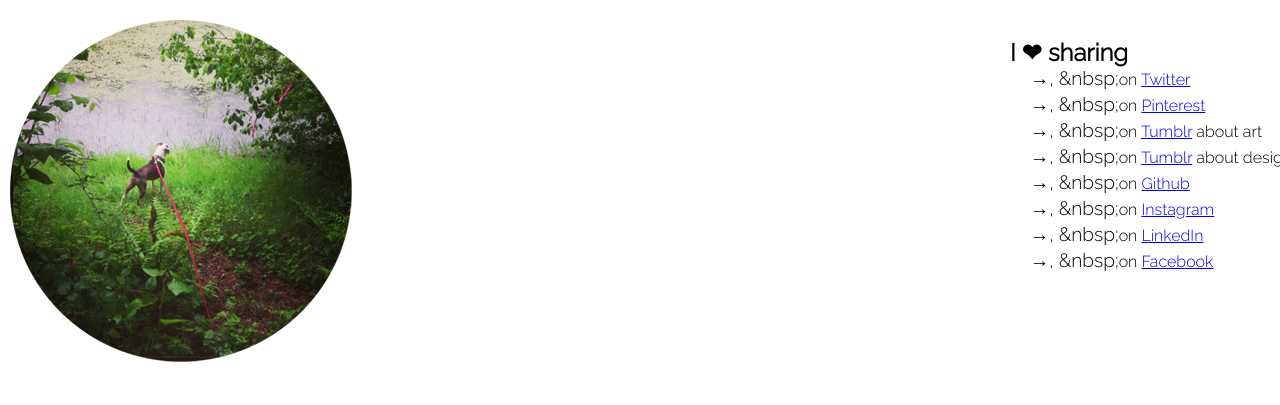
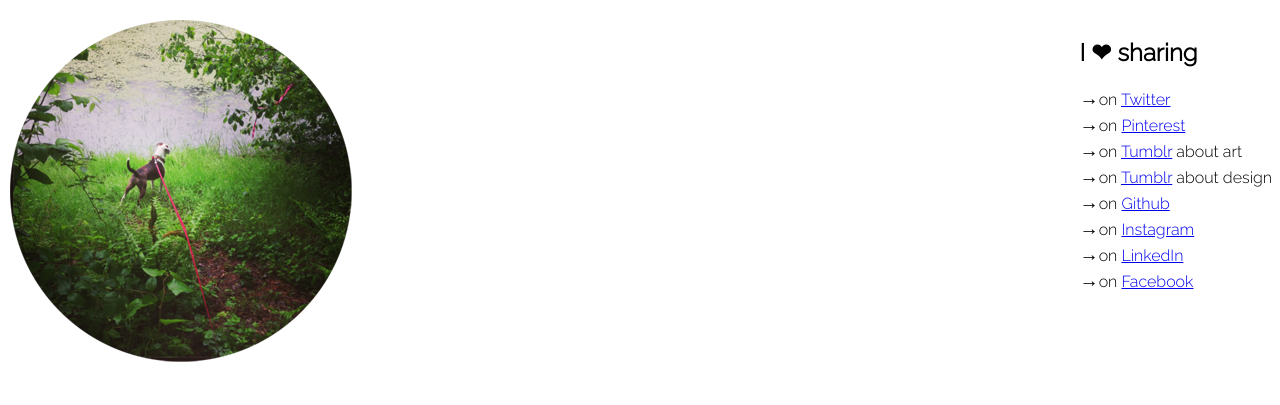
Before and after one commit to katrynmc/testkitschen.github.io, a plain HTML site: page index.html in a window 1280 px wide. Shown: the part 337-742 px from the top of the page. Drawn offline with Linux system fonts and the light colour scheme; a web font is replaced by a local one.

Commit message:
space before social

```diff
--- a/index.html
+++ b/index.html
@@ -11,7 +11,7 @@
 <h1>Katryn <br />
 	McIntosh</h1>
 </header>
-<img src="cowboy.png">
+<img src="cowboy.PNG">
 <div class="social">
 <h2>I &#x2764; sharing</h2>
 <ul>
--- a/stylesheet.css
+++ b/stylesheet.css
@@ -22,12 +22,12 @@ ul{
     list-style: none;
     font-family: 'Raleway', sans-serif;
 	line-height: 150%;
-	margin: -20px;
+	margin: 0 0 0 -40px;
 }
 
 ul li:before {
     color: #000;
-    content: "\2192, &nbsp;";
+    content: "\2192 ";
     font-size: 1.2em;
 
 }
```
